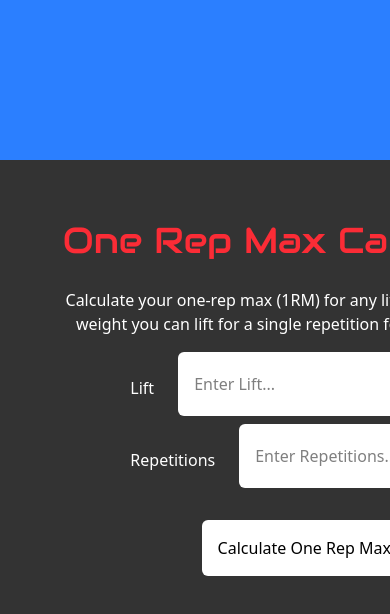
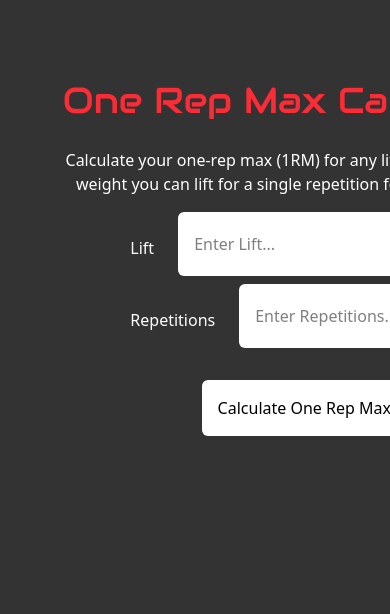
Before and after one commit to RickJames38/one-rep-calculator, a plain HTML site: page index.html in a window 390 px wide. Shown: the top 614 px of the page. Drawn offline with nearby package versions, Linux system fonts and the light colour scheme.

Commit message:
Update index.html
mobile compatibility test

```diff
--- a/index.html
+++ b/index.html
@@ -11,10 +11,10 @@
     <title>Weight Converter</title>
 </head>
 <body class="bg-blue-500">
-    <div class="container bg-[#333] text-white mt-40 mx-auto p-10">
+    <div class="container bg-[#333] text-white mx-auto p-10">
         <div class="row">
             <div class="grid grid-col-6 gap-4">
-                <h1 class="text-4xl text-center text-red-500 mt-5 mb-3 font-[Audiowide]">
+                <h1 class="text-4xl text-center text-red-500 mt-10 mb-3 font-[Audiowide]">
                     One Rep Max Calculator
                 </h1>
                 <p class="text-center">Calculate your one-rep max (1RM) for any lift. Your one-rep
```
